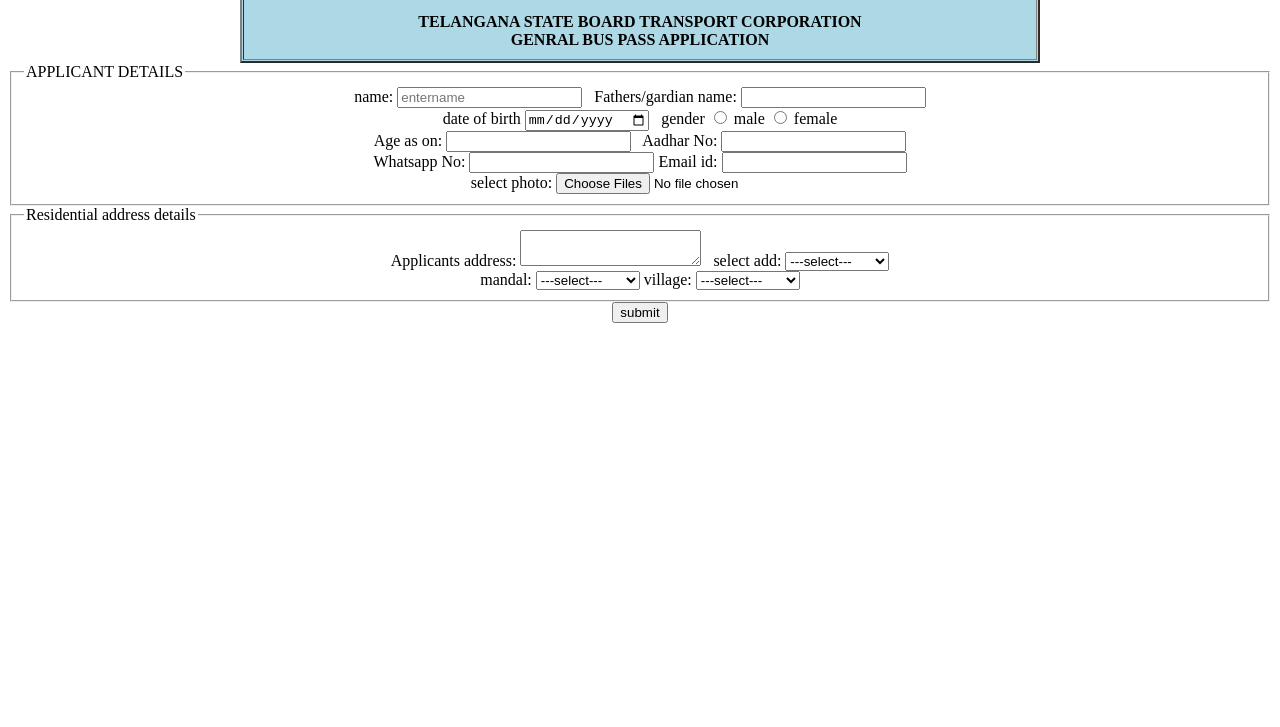
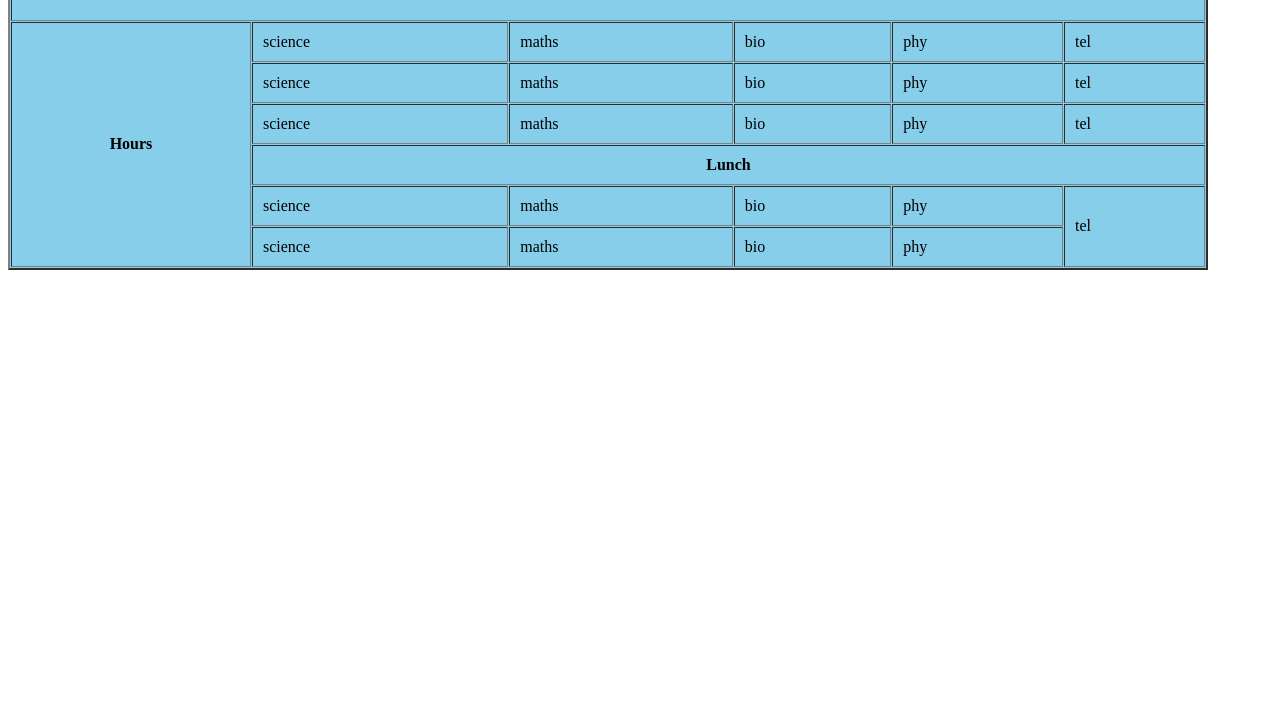
Before and after one commit to saitejabalusu2411/saitejab, a plain HTML site: page index.html in a window 1280 px wide. Shown: the part 73-800 px from the top of the page. Drawn offline with Linux system fonts and the light colour scheme.

Commit message:
Add files via upload

```diff
--- a/index.html
+++ b/index.html
@@ -6,71 +6,44 @@
     <title>Document</title>
 </head>
 <body>
-    <center>
-    <table border="2px" cellspacing="1" cellpadding="10" bgcolor="lightblue" height="40" width="800">
+   <table border="2px" cellspacing="1" cellpadding="10" bgcolor="skyblue" height="20" width="1200">
 <tr >
-    <th colspan="6"><b><h4><img src="https://e7.pngegg.com/pngimages/492/731/png-clipart-telangana-state-road-transport-corporation-bus-nizamabad-hyderabad-bus-label-logo-thumbnail.png" alt="" HEIGHT="10" width="20">
-    <h6></h6>TELANGANA STATE BOARD TRANSPORT CORPORATION <BR>
-    GENRAL BUS PASS APPLICATION</h4></b></th>
+    <th colspan="6"><b><h4>Time table</h4></b></th>
 </tr>
-    </table>
-    <form action="./wel.html">
-<fieldset height="80" width="800">
-    <legend height="80" width="1200 " bgcolor="blue">APPLICANT DETAILS</legend>
-<label for="hii">name:</label>
-<input type="text" id="hii" placeholder="entername">&nbsp;&nbsp;
-<label for="hi">Fathers/gardian name:</label>
-<input type="text" id="hi"><br>
-<label for="po">date of birth</label>
-<input type="date" name="" id="po">&nbsp;&nbsp;
-<label for="hg">gender</label>
-<input type="radio"  name="gender" id="male" value="male">
-<label for="male">male</label>
-<input type="radio"  name="gender" id="female" value="female">
-<label for="male">female</label><br>
-<label for="is">Age as on:</label>
-<input type="tell" name="" id="is">&nbsp;&nbsp;
-<label for="ii">Aadhar No:</label>
-<input type="tell" id="ii"><BR>
-<label for="Li">Whatsapp No:</label>
-<input type="tell" id="Li">
-<label for="oi">Email id:</label>
-<input type="email" id="oi"><br>
-<label for="oo">select photo:</label>
-<input type="file" id="oo"  multiple>
-</fieldset>
-<fieldset>
-    <legend>
-        Residential address details
-    </legend>
-    <label for="ol">Applicants address:</label>
-<textarea id="ol"></textarea>&nbsp;&nbsp;
-<label for="lp">select add:</label>
-<select name="select add:" id="lp">
-    <option selected disabled>---select---</option>
-    <option>hyderabad</option>
-    <option>kairatharabad</option>
-    <option>nizambad</option>
-    <option>monibad</option>
-</select><br>
+<tr><th rowspan="6">Hours</th>
+<td>science</td>
+<td>maths</td>
+<td>bio</td>
+<td>phy</td>
+<td>tel</td></tr>
+<tr>
+<td>science</td>
+<td>maths</td>
+<td>bio</td>
+<td>phy</td>
+<td>tel</td></tr>
+<tr>
+<td>science</td>
+<td>maths</td>
+<td>bio</td>
+<td>phy</td>
+<td>tel</td></tr>
+<tr>
+  <th colspan="6">Lunch</th>
+</tr>
 
-<label for="iu">mandal:</label>
-<select name="select add:" id="iu">
-    <option selected disabled>---select---</option>
-    <option>hyderabad</option>
-    <option>kairatharabad</option>
-    <option>nizambad</option>
-    <option>monibad</option>
-</select>
-<label for="p">village:</label>
-<select name="select add:" id="p">
-    <option selected disabled>---select---</option>
-    <option>hyderabad</option>
-    <option>kairatharabad</option>
-    <option>nizambad</option>
-    <option>monibad</option>
-</select>
-</fieldset>
-<input type="submit" value="submit"></form></center>
+<tr>
+<td>science</td>
+<td>maths</td>
+<td>bio</td>
+<td>phy</td>
+<td rowspan="2">tel</td></tr>
+<tr>
+<td>science</td>
+<td>maths</td>
+<td>bio</td>
+<td>phy</td>
+</tr>
+   </table>
 </body>
 </html>
```
